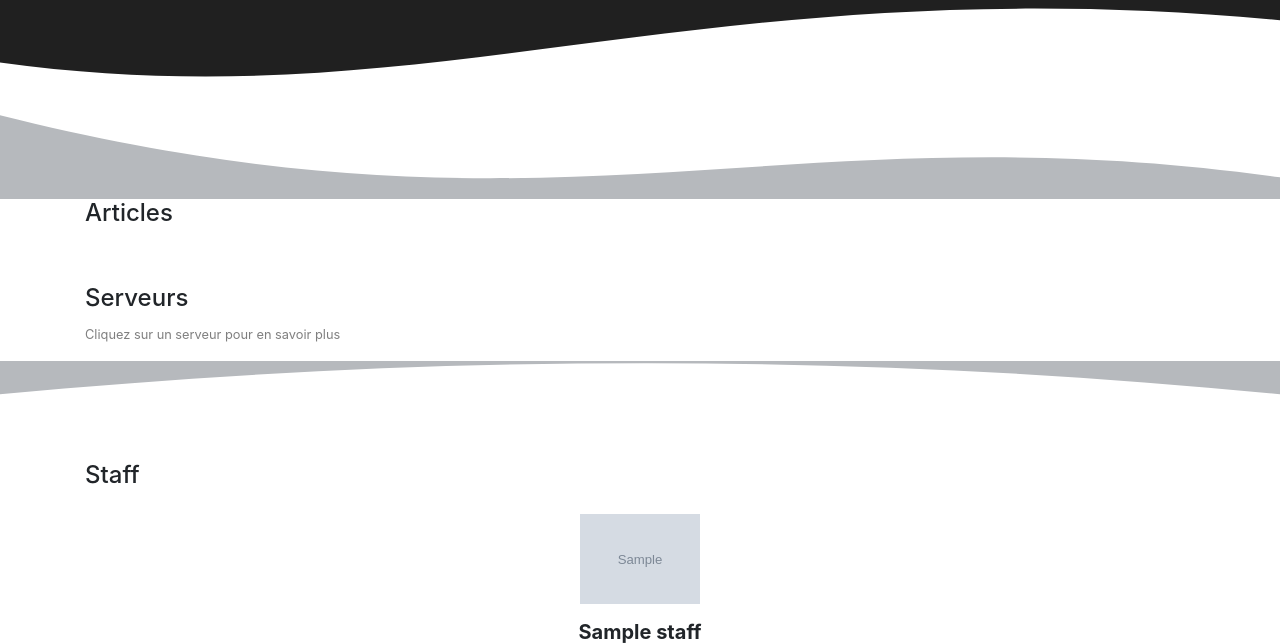
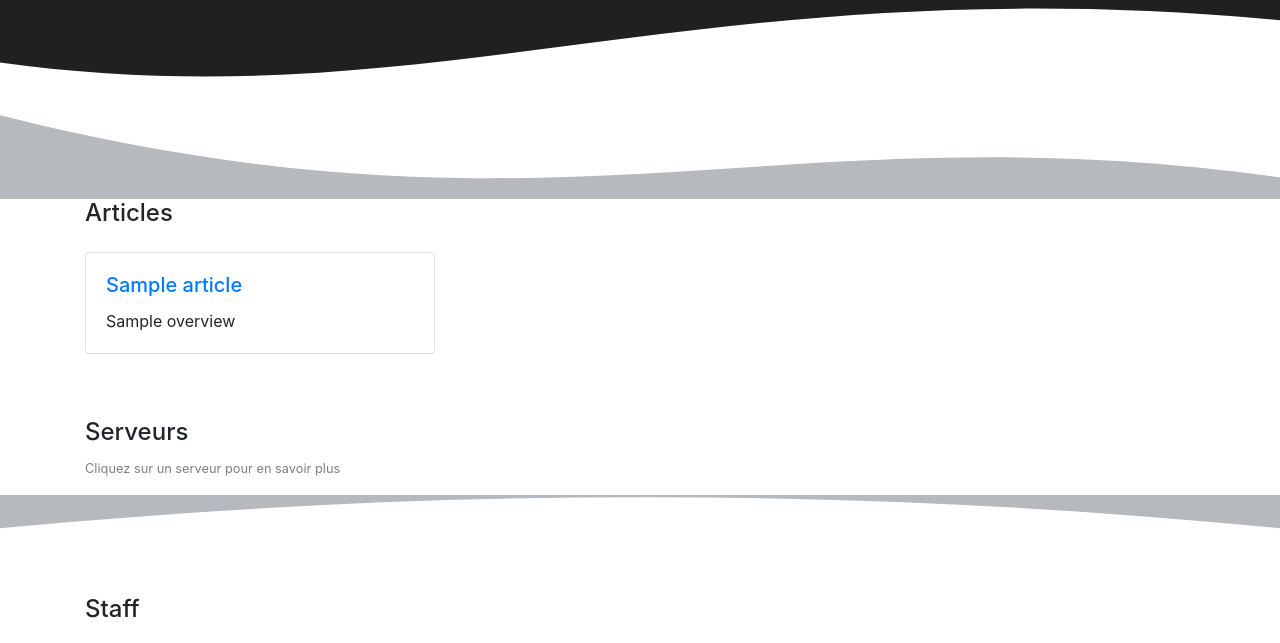
Before and after one commit to redcraft-org/redcraft_website_app, a Flask app: template templates/pages/home.html in a window 1280 px wide. Shown: the part 1347-1990 px from the top of the page. Run offline with Flask 2, Linux system fonts and the light colour scheme; the template is opened without the code that fills it: most values are stand-ins (such as "Sample title", 1, 10 or a date in 2020); grey boxes marked "Sample" are stand-in pictures; parts of the project's set-up code (start-up, migrations or seed data) failed here and were passed over; some libraries are stand-ins or nearby versions.

Commit message:
articles in homepage

```diff
--- a/templates/pages/home.html
+++ b/templates/pages/home.html
@@ -98,11 +98,11 @@
     <div class="container d-flex flex-column">
         <h4 class="section-titre">Articles</h4>
         <div class="news-container row mb-2">
-            {# {% for article in articles %} #}
-            {#     {% with title=article.title overview=article.overview url=article.url %} #}
-            {#         {% include "website/components/article.html" %} #}
-            {#     {% endwith %} #}
-            {# {% endfor %} #}
+            {% for article in articles %}
+                {% with title=article.title, overview=article.overview, url=article.url %}
+                    {% include "components/article.html" %}
+                {% endwith %}
+            {% endfor %}
         </div>
         <div class="article-more text-right">
             <p><a href="#" class="text-white-50">Voir tous les articles</a></p>
@@ -117,14 +117,14 @@
                 <div class="col-md-4 servers-listing mb-4 mb-md-0">
                     <p class="text-black-50"><small>Cliquez sur un serveur pour en savoir plus</small></p>
                     {# {% for server in servers_list %} #}
-                    {#     {% with title=server.title overview=server.overview index=forloop.counter0 %} #}
+                    {#     {% with title=server.title, overview=server.overview, index=loop.index %} #}
                     {#         {% include "website/components/server-list.html" %} #}
                     {#     {% endwith %} #}
                     {# {% endfor %} #}
                 </div>
                 <div class="server-active-container col-md-8">
                     {# {% for server in servers_list %} #}
-                    {#     {% with title=server.title text=server.text img=server.path_img livemap=server.livemap index=forloop.counter0 %} #}
+                    {#     {% with title=server.title, text=server.text, img=server.path_img, livemap=server.livemap, index=loop.index %} #}
                     {#         {% include "website/components/server-active.html" %} #}
                     {#     {% endwith %} #}
                     {# {% endfor %} #}
```
Also changed, not shown: views/home.py (line endings or trailing spaces).
